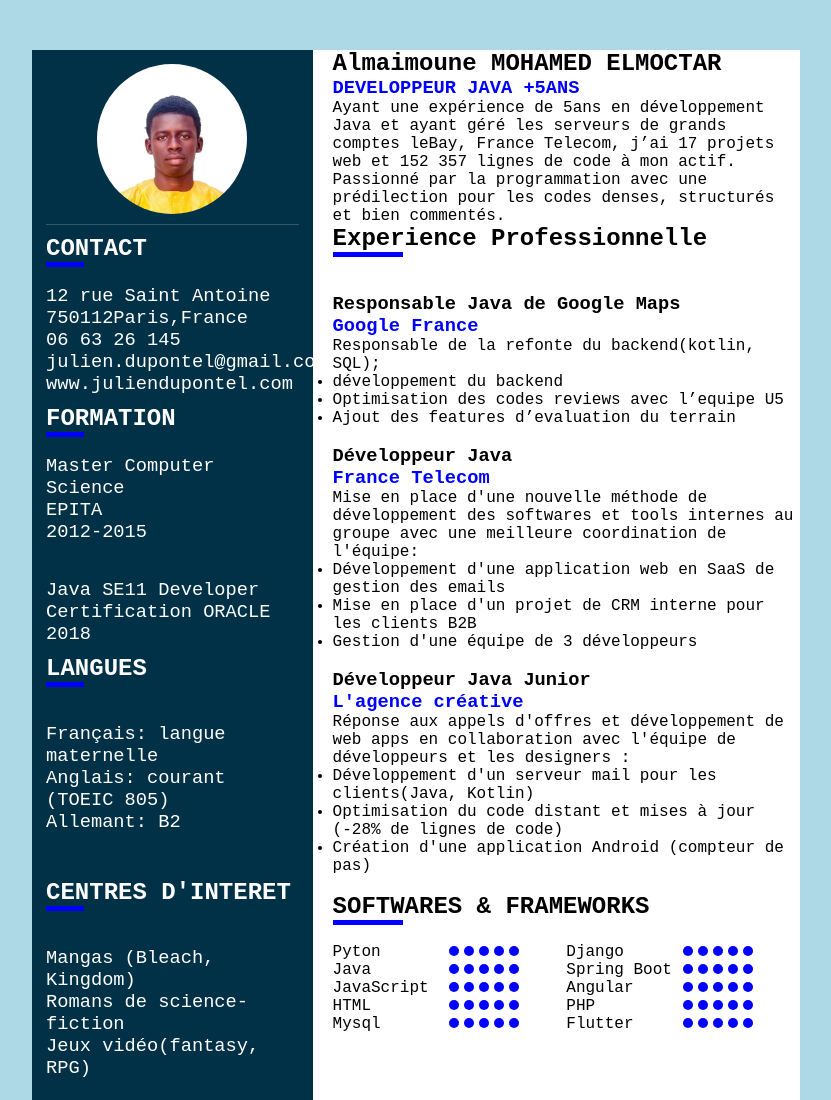
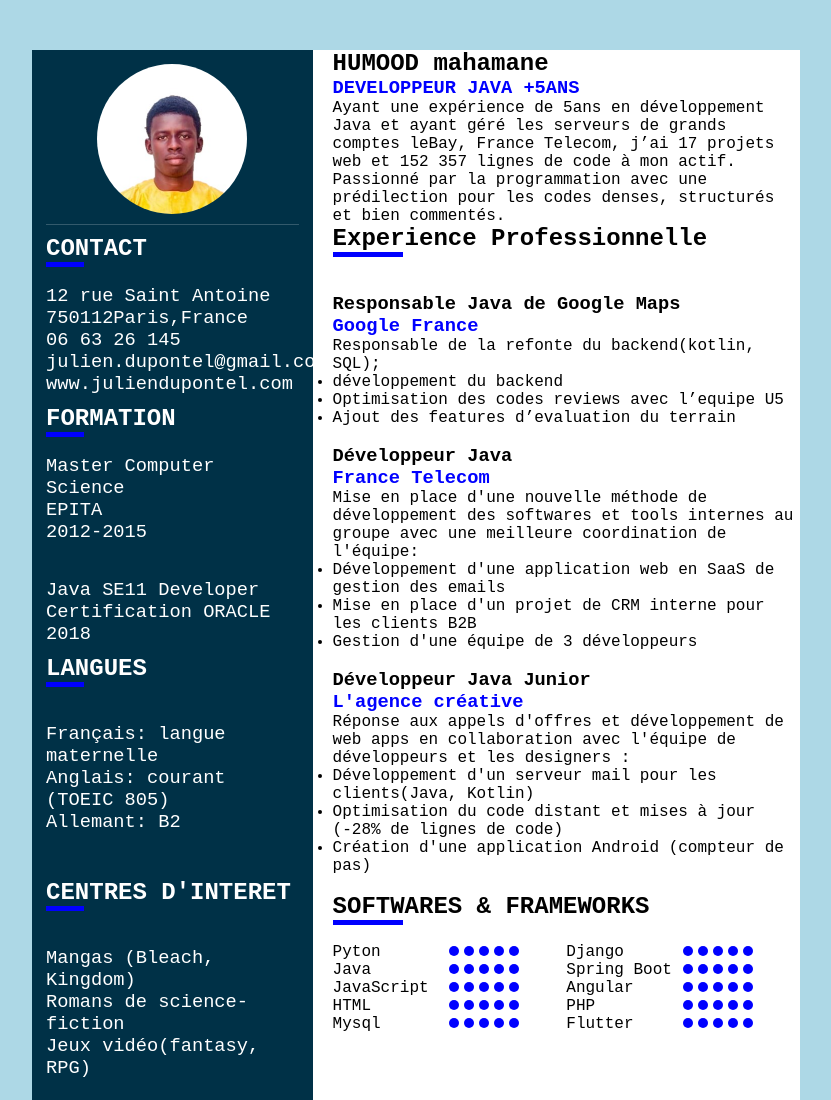
Before and after one commit to Black-samouai/monCV, a plain HTML site: page index.html in a window 1280 px wide. Shown: the top 1100 px of the page, without its empty margins (224-1055 px from the left). Drawn offline with Linux system fonts and the light colour scheme.

Commit message:
modification de nom

```diff
--- a/index.html
+++ b/index.html
@@ -61,7 +61,7 @@
            <div class="content-right">
 
             <div class="about">
-                <h2 class="title2">Almaimoune MOHAMED ELMOCTAR</h2>
+                <h2 class="title2">HUMOOD mahamane</h2>
                 <h3 class="DEV">DEVELOPPEUR JAVA +5ANS</h3>
                 <P>Ayant une expérience de 5ans en développement Java et ayant géré les serveurs de grands comptes leBay,
                     France Telecom, j’ai 17 projets web et 152 357 lignes de code à mon actif. Passionné par la
```
